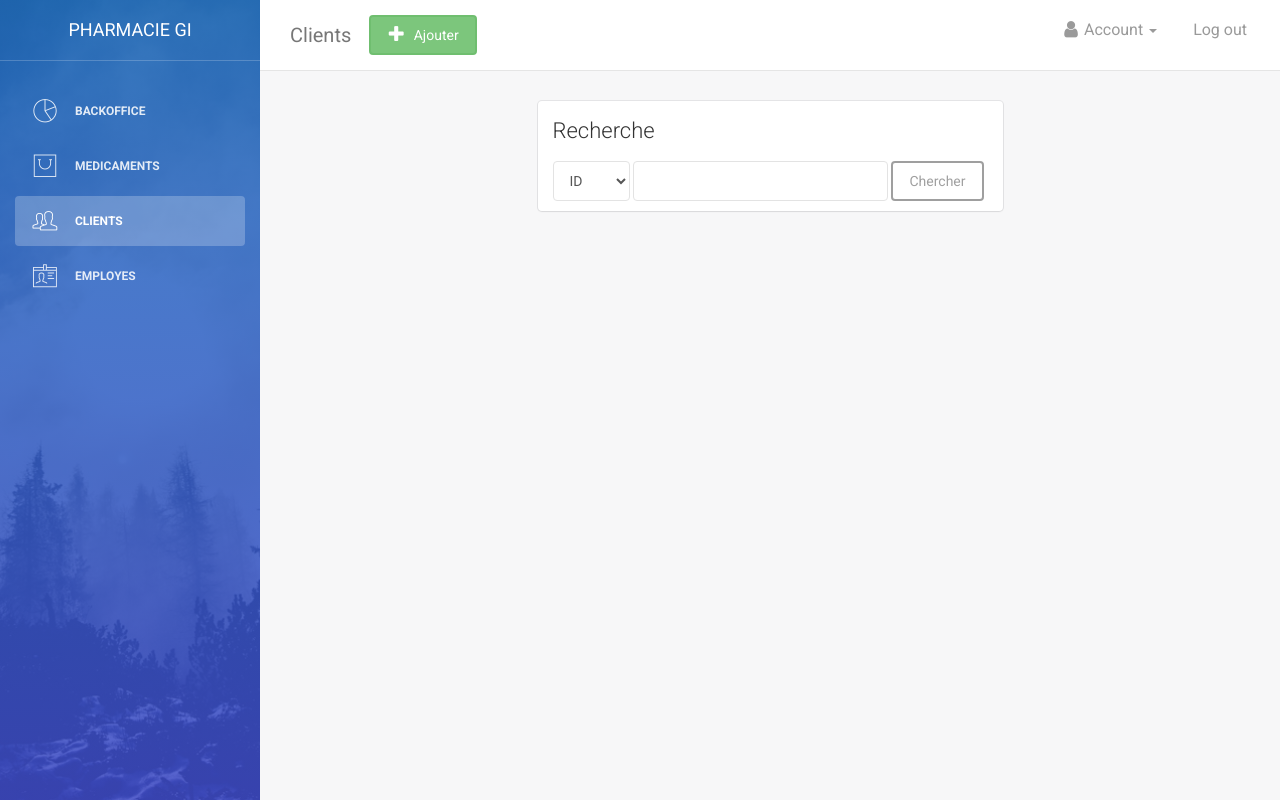
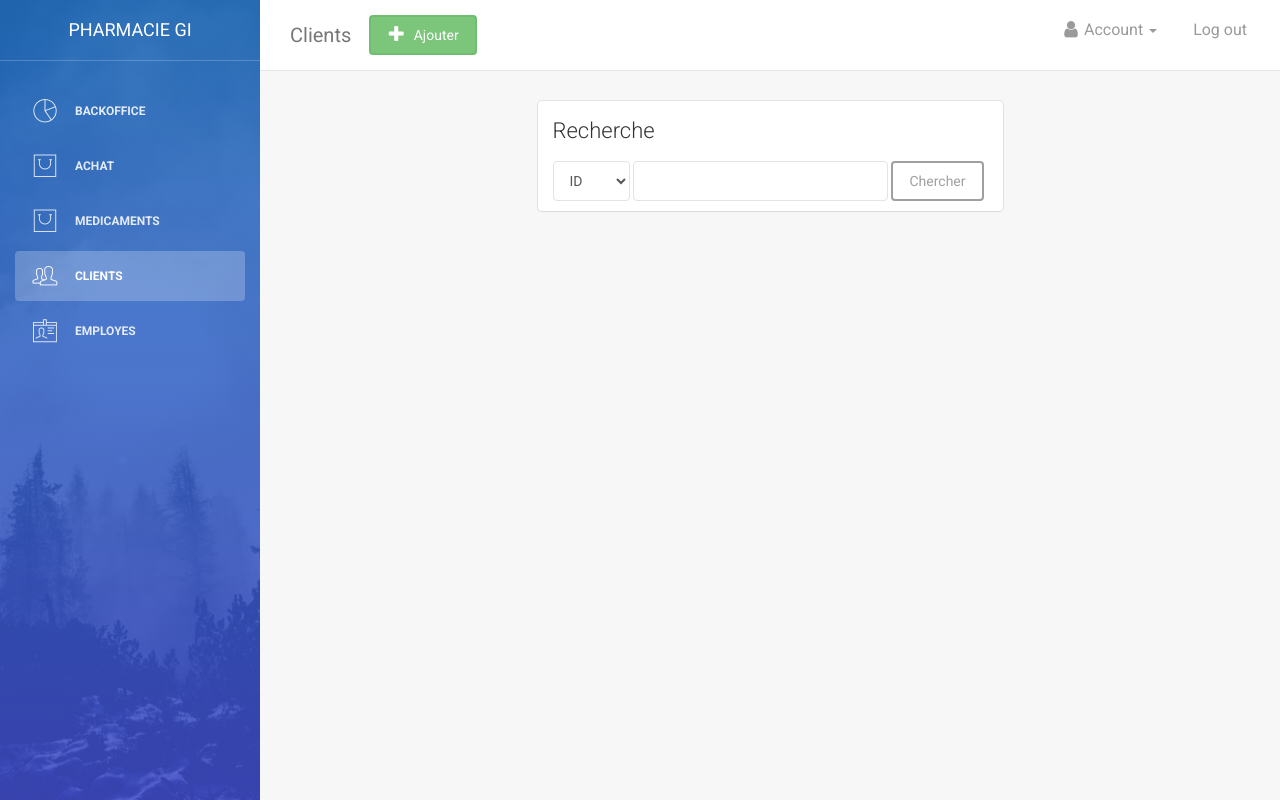
Before and after one commit to leMedi/gestion-pharmacie, a PHP site: page /gestion-phramacie/client/index.php in a window 1280 px wide. Run offline with PHP 8.4, Linux system fonts and the light colour scheme; some libraries are stand-ins or nearby versions.

Commit message:
sidebar: page achat

```diff
--- a/templates/sidebar.php
+++ b/templates/sidebar.php
@@ -12,6 +12,14 @@
                 <p>Backoffice</p>
             </a>
         </li>
+
+        <li class="<?= active('/achat') ?>">
+            <a href="<?= lien('/achat/') ?>">
+                <i class="pe-7s-shopbag"></i>
+                <p>Achat</p>
+            </a>
+        </li>
+
         <li class="<?= active('/medicaments') ?>">
             <a href="<?= lien('/medicaments/') ?>">
                 <i class="pe-7s-shopbag"></i>
```
